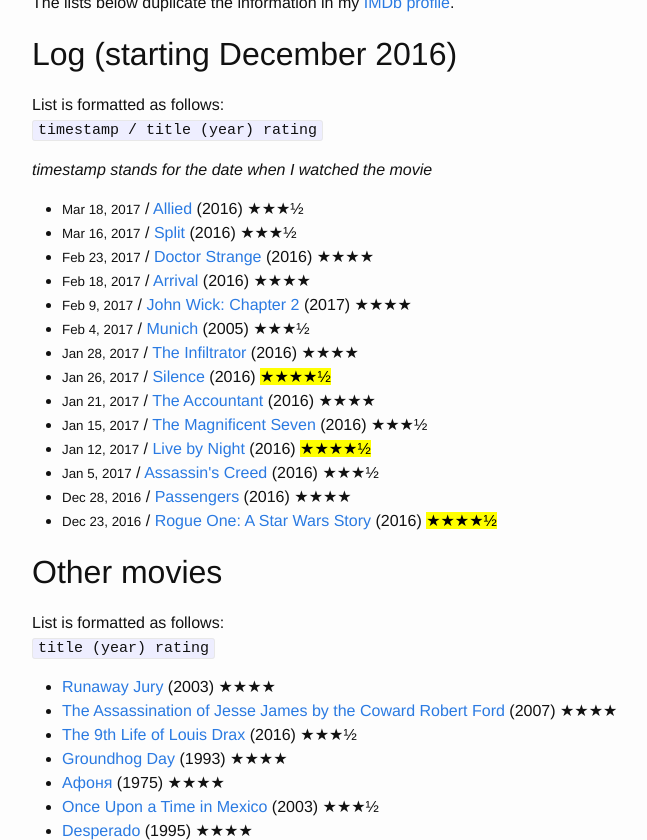
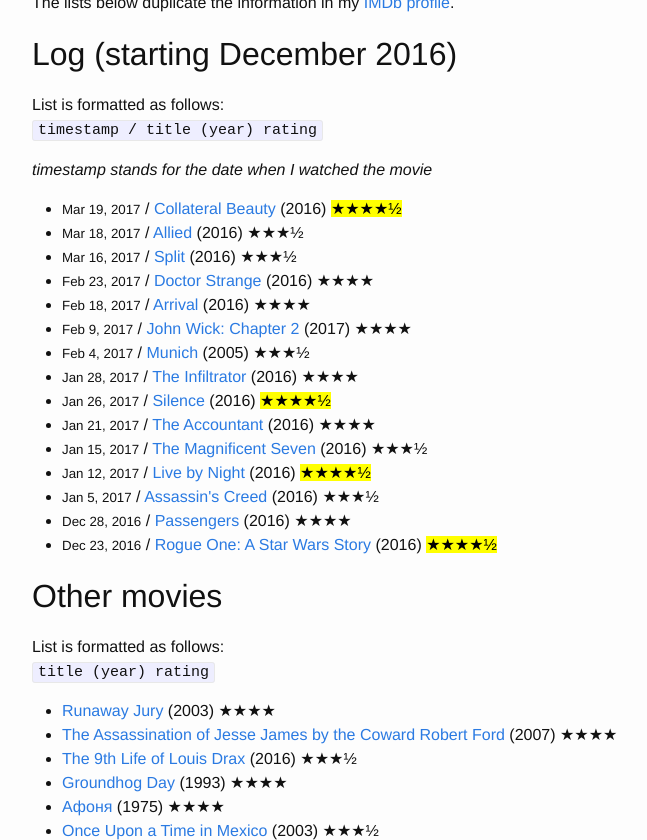
Before and after one commit to aspyatkin/personal-website, a Jekyll site: the page built from movie-list.md, in a window 1280 px wide and 900 px high, scrolled down 452 px, cut to the strip 60-900 px from the top of the window. Shown: the whole strip, without its empty margins (238-885 px from the left). Built offline with Jekyll 4.4.1, drawn with Linux system fonts in a browser that asks for light colours.

Commit message:
Update movie list

```diff
--- a/movie-list.md
+++ b/movie-list.md
@@ -5,6 +5,12 @@
 permalink: /movie-list/
 top_ndx: 4
 log_list:
+  - date: 'Mar 19, 2017'
+    title: 'Collateral Beauty'
+    year: 2016
+    rating: 4.5
+    url: 'http://www.imdb.com/title/tt4682786/'
+
   - date: 'Mar 18, 2017'
     title: 'Allied'
     year: 2016
```
